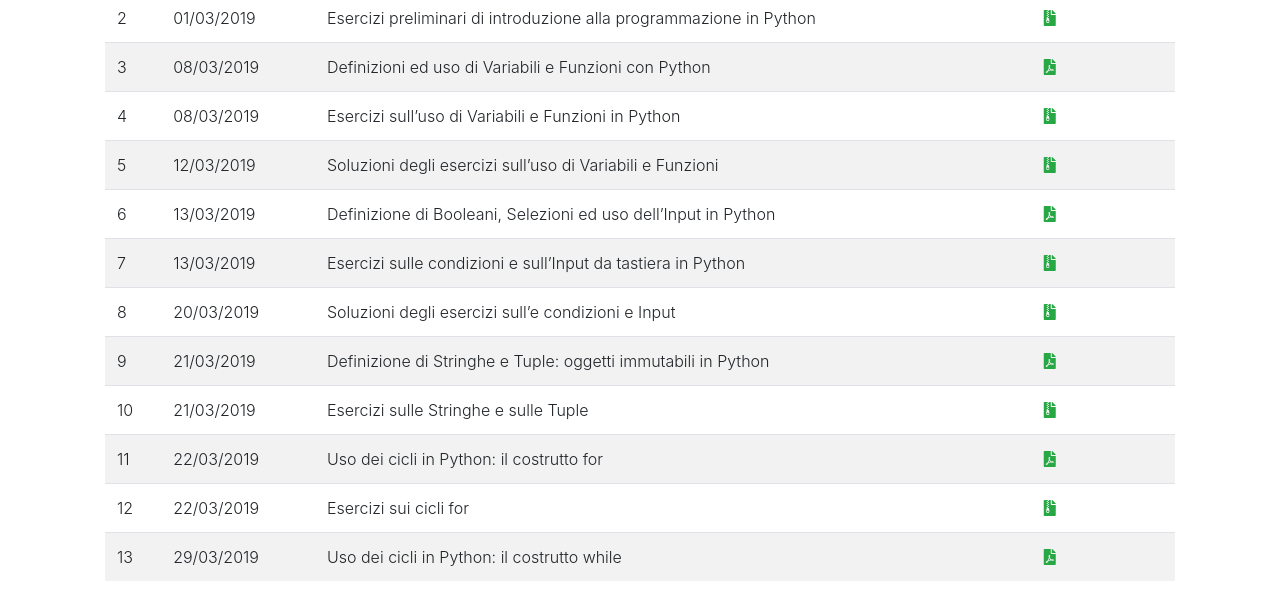
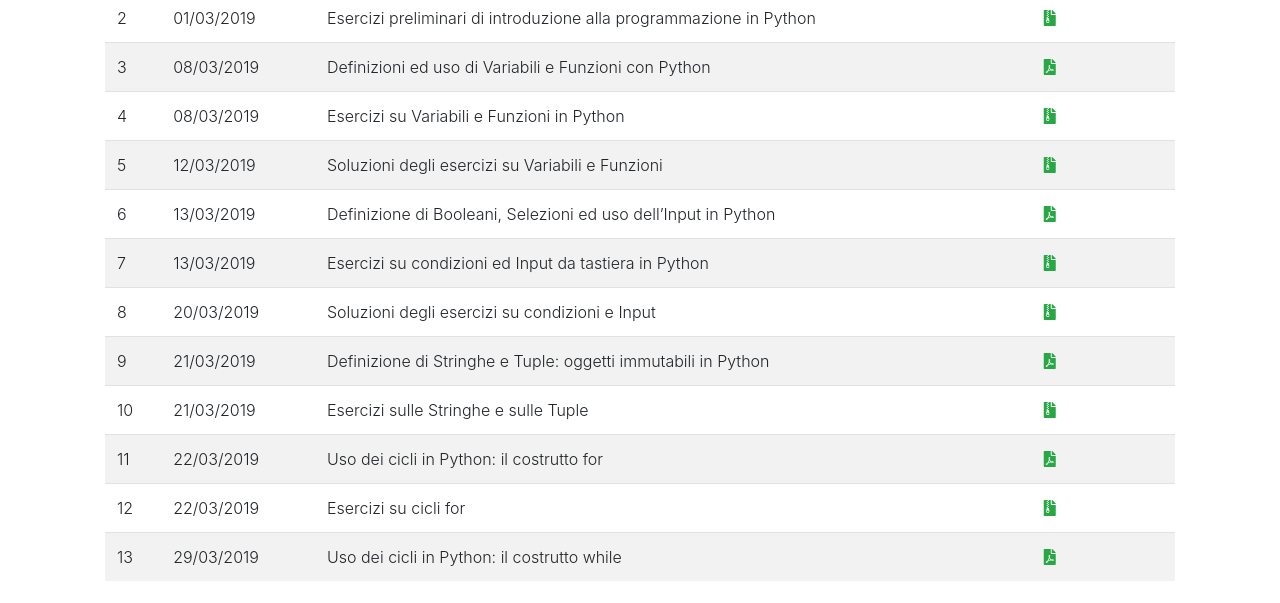
Before and after one commit to saltgz/saltgz.github.io, a Jekyll site: the page built from _posts/2019-02-20-info-mat.md, in a window 1280 px wide. Shown: the part 761-1364 px from the top of the page. Built offline with Jekyll 4.4.1, drawn with Linux system fonts in a browser that asks for light colours; nearby versions of some CDN libraries.

Commit message:
Update 2019-02-20-info-mat.md

```diff
--- a/_posts/2019-02-20-info-mat.md
+++ b/_posts/2019-02-20-info-mat.md
@@ -32,13 +32,13 @@ un utente apposito.
 | 1   | 01/03/2019 | Introduzione al laboratorio, al Pair Programming, a Python         | [<i class="fas fa-file-pdf" title="PDF"></i>]({{ "/assets/teaching/slides/python/001_Introduzioni.pdf" | prepend: site.baseurl }}) |
 | 2   | 01/03/2019 | Esercizi preliminari di introduzione alla programmazione in Python | [<i class="fas fa-file-archive" title="ZIP"></i>]({{ "/assets/teaching/esercizi/python/001_Esercizi.zip" | prepend: site.baseurl }}) |
 | 3   | 08/03/2019 | Definizioni ed uso di Variabili e Funzioni con Python              | [<i class="fas fa-file-pdf" title="PDF"></i>]({{ "/assets/teaching/slides/python/002_Definizioni_Base.pdf" | prepend: site.baseurl }}) |
-| 4   | 08/03/2019 | Esercizi sull'uso di Variabili e Funzioni in Python                | [<i class="fas fa-file-archive" title="ZIP"></i>]({{ "/assets/teaching/esercizi/python/002_Esercizi.zip" | prepend: site.baseurl }}) |
-| 5   | 12/03/2019 | Soluzioni degli esercizi sull'uso di Variabili e Funzioni          | [<i class="fas fa-file-archive" title="ZIP"></i>]({{ "/assets/teaching/esercizi/python/soluzioni/002_Soluzioni.zip" | prepend: site.baseurl }}) |
+| 4   | 08/03/2019 | Esercizi su Variabili e Funzioni in Python                | [<i class="fas fa-file-archive" title="ZIP"></i>]({{ "/assets/teaching/esercizi/python/002_Esercizi.zip" | prepend: site.baseurl }}) |
+| 5   | 12/03/2019 | Soluzioni degli esercizi su Variabili e Funzioni          | [<i class="fas fa-file-archive" title="ZIP"></i>]({{ "/assets/teaching/esercizi/python/soluzioni/002_Soluzioni.zip" | prepend: site.baseurl }}) |
 | 6   | 13/03/2019 | Definizione di Booleani, Selezioni ed uso dell'Input in Python     | [<i class="fas fa-file-pdf" title="PDF"></i>]({{ "/assets/teaching/slides/python/003_Condizioni.pdf" | prepend: site.baseurl }}) |
-| 7   | 13/03/2019 | Esercizi sulle condizioni e sull'Input da tastiera in Python      | [<i class="fas fa-file-archive" title="ZIP"></i>]({{ "/assets/teaching/esercizi/python/003_Esercizi.zip" | prepend: site.baseurl }}) |
-| 8   | 20/03/2019 | Soluzioni degli esercizi sull'e condizioni e Input                 | [<i class="fas fa-file-archive" title="ZIP"></i>]({{ "/assets/teaching/esercizi/python/soluzioni/003_Soluzioni.zip" | prepend: site.baseurl }}) |
+| 7   | 13/03/2019 | Esercizi su condizioni ed Input da tastiera in Python      | [<i class="fas fa-file-archive" title="ZIP"></i>]({{ "/assets/teaching/esercizi/python/003_Esercizi.zip" | prepend: site.baseurl }}) |
+| 8   | 20/03/2019 | Soluzioni degli esercizi su condizioni e Input                 | [<i class="fas fa-file-archive" title="ZIP"></i>]({{ "/assets/teaching/esercizi/python/soluzioni/003_Soluzioni.zip" | prepend: site.baseurl }}) |
 | 9   | 21/03/2019 | Definizione di Stringhe e Tuple: oggetti immutabili in Python      | [<i class="fas fa-file-pdf" title="PDF"></i>]({{ "/assets/teaching/slides/python/004_Stringhe_Tuple.pdf" | prepend: site.baseurl }}) |
 | 10  | 21/03/2019 | Esercizi sulle Stringhe e sulle Tuple                              | [<i class="fas fa-file-archive" title="ZIP"></i>]({{ "/assets/teaching/esercizi/python/004_Esercizi.zip" | prepend: site.baseurl }}) |
 | 11  | 22/03/2019 | Uso dei cicli in Python: il costrutto for                          | [<i class="fas fa-file-pdf" title="PDF"></i>]({{ "/assets/teaching/slides/python/005_Cicli.pdf" | prepend: site.baseurl }}) |
-| 12  | 22/03/2019 | Esercizi sui cicli for                                             | [<i class="fas fa-file-archive" title="ZIP"></i>]({{ "/assets/teaching/esercizi/python/005_Esercizi.zip" | prepend: site.baseurl }}) |
+| 12  | 22/03/2019 | Esercizi su cicli for                                             | [<i class="fas fa-file-archive" title="ZIP"></i>]({{ "/assets/teaching/esercizi/python/005_Esercizi.zip" | prepend: site.baseurl }}) |
 | 13  | 29/03/2019 | Uso dei cicli in Python: il costrutto while                        | [<i class="fas fa-file-pdf" title="PDF"></i>]({{ "/assets/teaching/slides/python/006_While.pdf" | prepend: site.baseurl }}) |
```
